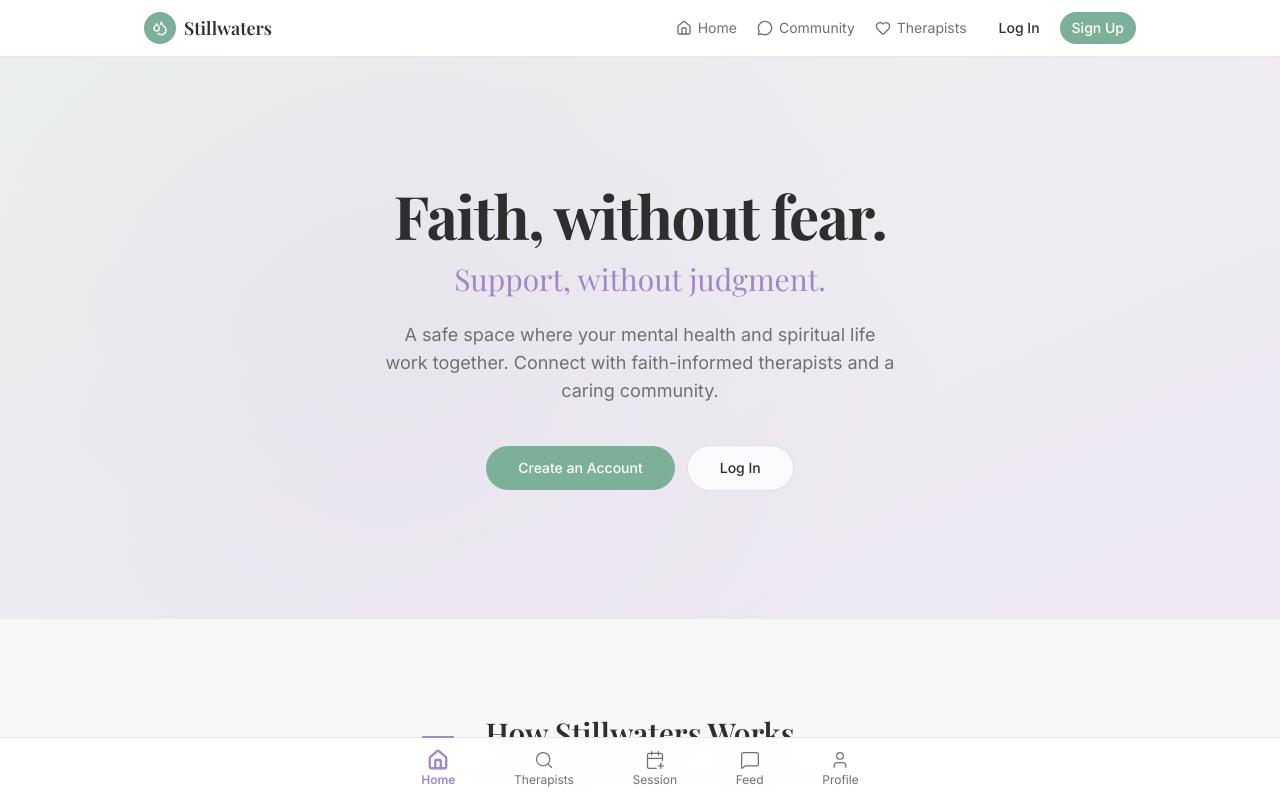
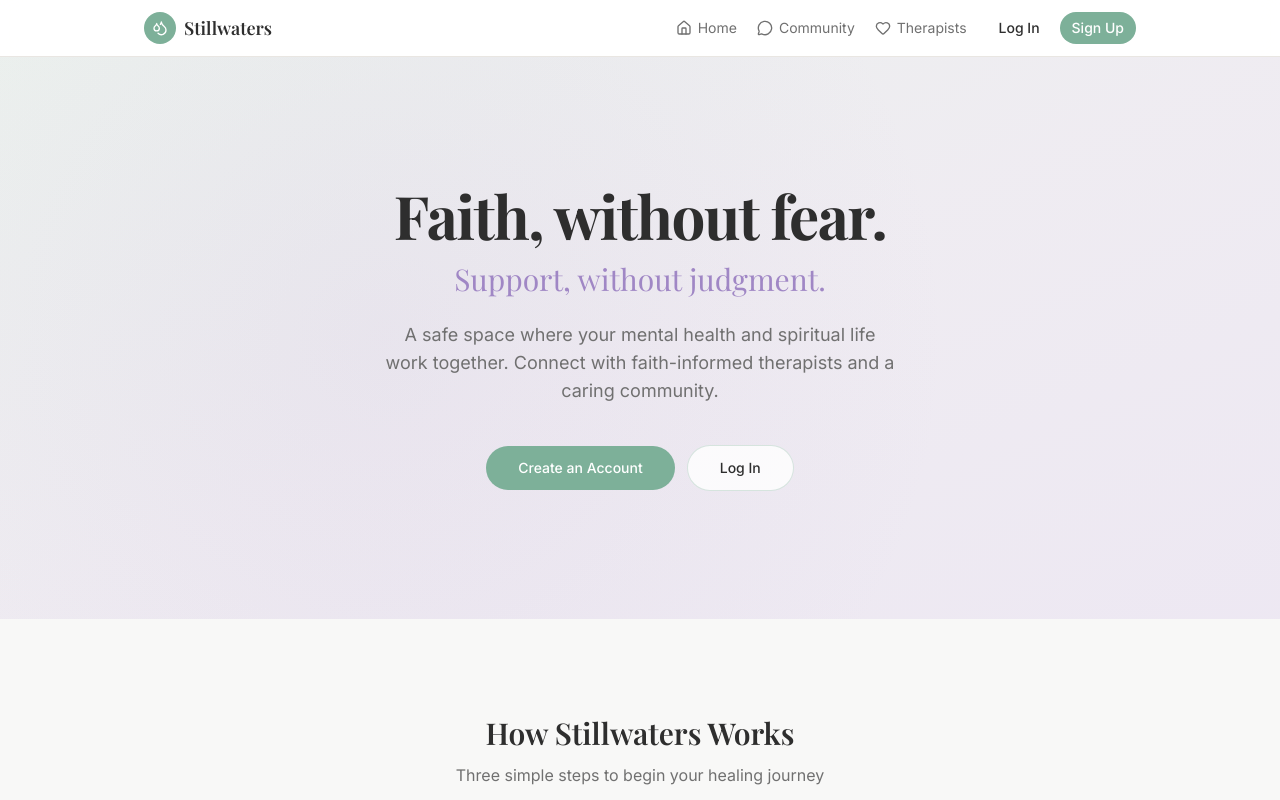
Before and after one commit to ethanwcarn/Stillwater, a Next.js app: page / in a window 1280 px wide. Shown: the top 800 px of the page. Built offline with nearby package versions, Linux system fonts and the light colour scheme; a web font is replaced by a local one.

Commit message:
small one line fix

```diff
--- a/app/layout.tsx
+++ b/app/layout.tsx
@@ -30,7 +30,9 @@ export default function RootLayout({
             {children}
           </main>
 
-          <BottomNav />
+          <div className="md:hidden">
+            <BottomNav />
+          </div>
         </AuthProvider>
       </body>
     </html>
```
